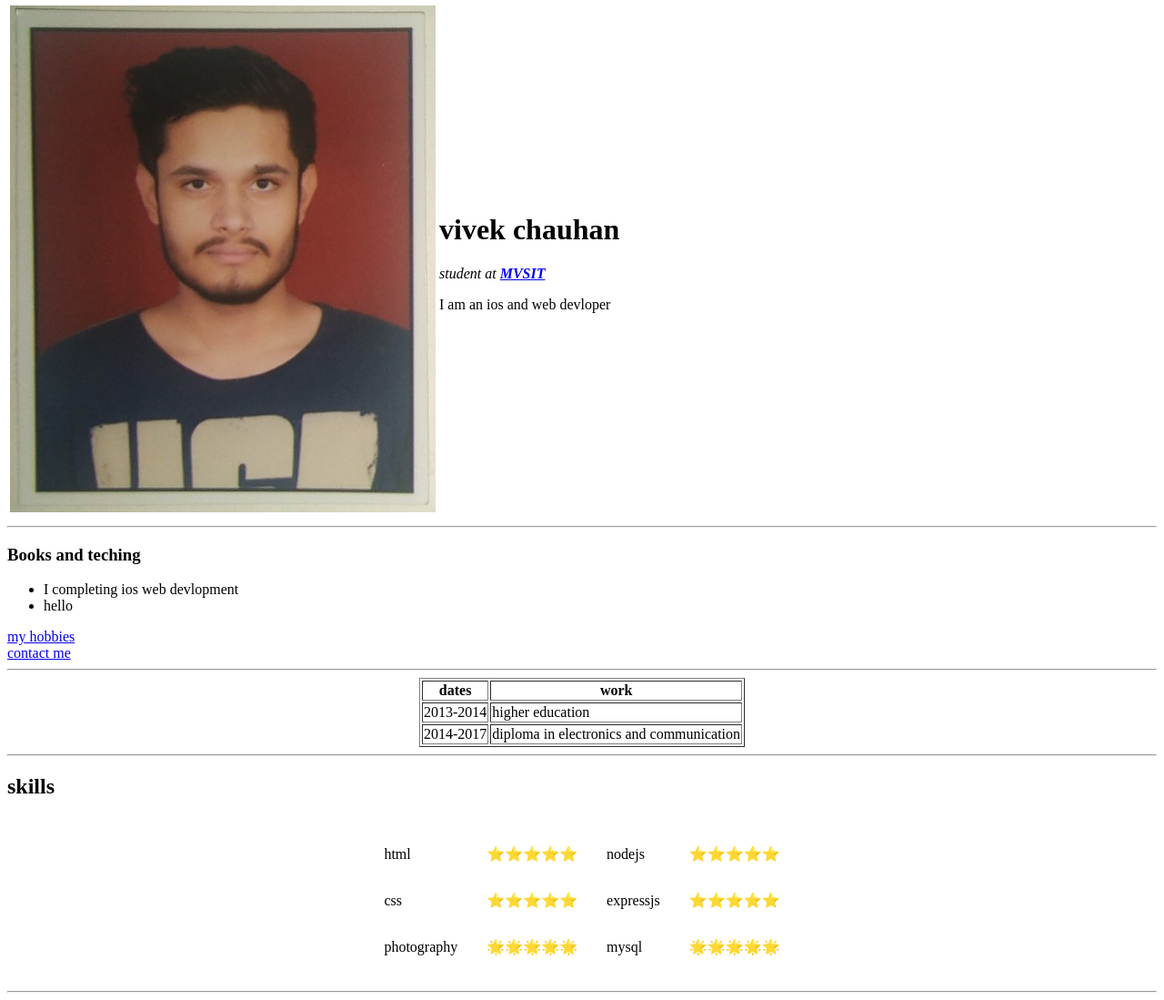
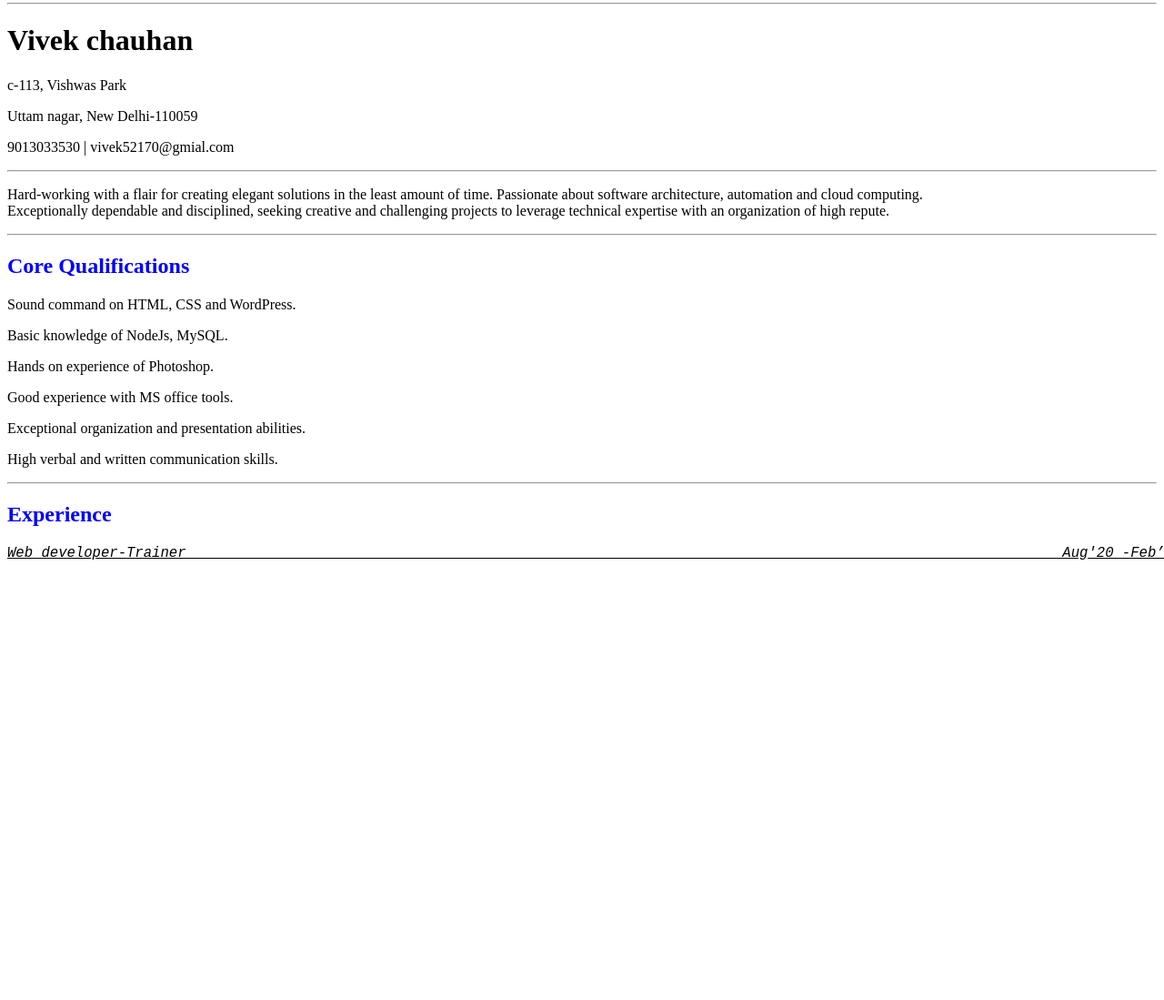
Before and after one commit to vivek52170/CV, a plain HTML site: page index.html in a window 1280 px wide. Shown: the part 5-1104 px from the top of the page at 91% size. After the commit the page ends 800 px from the top, so only its background shows below. Drawn offline with Linux system fonts and the light colour scheme.

Commit message:
changed fully

```diff
--- a/index.html
+++ b/index.html
@@ -1,78 +1,34 @@
 <!DOCTYPE html>
-<html lang="en" dir="ltr">
-
+<html lang="en">
 <head>
-  <meta charset="utf-8">
-  <title></title>
+    <meta charset="UTF-8">
+    <meta http-equiv="X-UA-Compatible" content="IE=edge">
+    <meta name="viewport" content="width=device-width, initial-scale=1.0">
+    <title>Document</title>
+    <link rel="stylesheet" href="style.css">
 </head>
-
 <body>
-  <table cellspacing="2">
-    <tr>
-      <td>  <img src="images/img.jpg" alt=""></td>
-      <td><h1>vivek chauhan</h1>
-      <p><em>student at <strong><a href="https://www.google.com">MVSIT</a></strong></em></p>
-      <p>I am an ios and web devloper</p></td>
-    </tr>
-  </table>
-
-  <hr>
-  <h3>Books and teching</h3>
-  <ul>
-    <li>I completing ios web devlopment</li>
-    <li>hello</li>
-  </ul>
-  <a href="hobbies.html">my hobbies</a><br>
-  <a href="contact.html">contact me</a>
-  <hr>
-  <center>
-    <table border="1px">
-      <thead>
-          <tr>
-            <th>dates</th>
-            <th>work</th>
-          </tr>
-      </thead>
-      <tbody>
-        <tr>
-          <td>2013-2014</td>
-          <td>higher education</td>
-        </tr>
-        <tr>
-          <td>2014-2017</td>
-          <td>diploma in electronics and communication</td>
-        </tr>
-      </tbody>
-
-    </table>
-  </center>
-  <hr>
-  <h2>skills</h2>
-  <center>
-    <table cellspacing="30">
-      <tr>
-        <td>html</td>
-        <td>⭐⭐⭐⭐⭐</td>
-        <td>nodejs</td>
-        <td>⭐⭐⭐⭐⭐</td>
-      </tr>
-      <tr>
-        <td>css</td>
-        <td>⭐⭐⭐⭐⭐</td>
-        <td>expressjs</td>
-        <td>⭐⭐⭐⭐⭐</td>
-      </tr>
-      <tr>
-        <td>photography</td>
-        <td>🌟🌟🌟🌟🌟</td>
-        <td>mysql</td>
-        <td>🌟🌟🌟🌟🌟</td>
-      </tr>
-    </table>
-  </center>
-  <hr>
-
+    <hr class="hr2">
+    <h1>Vivek chauhan</h1>
+    <p>c-113, Vishwas Park</p>
+    <p>Uttam nagar, New Delhi-110059</p>
+    <p>9013033530 | vivek52170@gmial.com</p>
+    <hr class="hr2">
+    <p class="size">Hard-working with a flair for creating elegant solutions in the least amount of time. Passionate
+    about software architecture, automation and cloud computing. <br>Exceptionally dependable and
+    disciplined, seeking creative and challenging projects to leverage technical expertise with an organization of
+    high repute.</p>
+    <hr class="hr2">
+    <h2 style="color: blue;">Core Qualifications</h2>
+    <p>Sound command on HTML, CSS and WordPress.</p>
+    <p>Basic knowledge of NodeJs, MySQL.</p>
+    <p>Hands on experience of Photoshop.</p>
+    <p>Good experience with MS office tools.</p>
+    <p>Exceptional organization and presentation abilities.</p>
+    <p>High verbal and written communication skills.</p>
+    <hr class="hr2">
+    <h2 style="color: blue;">Experience</h2>
+    <pre><div class="container"><p style="font-size: larger; text-decoration: underline;"><em>Web developer-Trainer                                                                                                       Aug'20 -Feb’21</em></p></div></pre>
 
 </body>
-
 </html>
```
